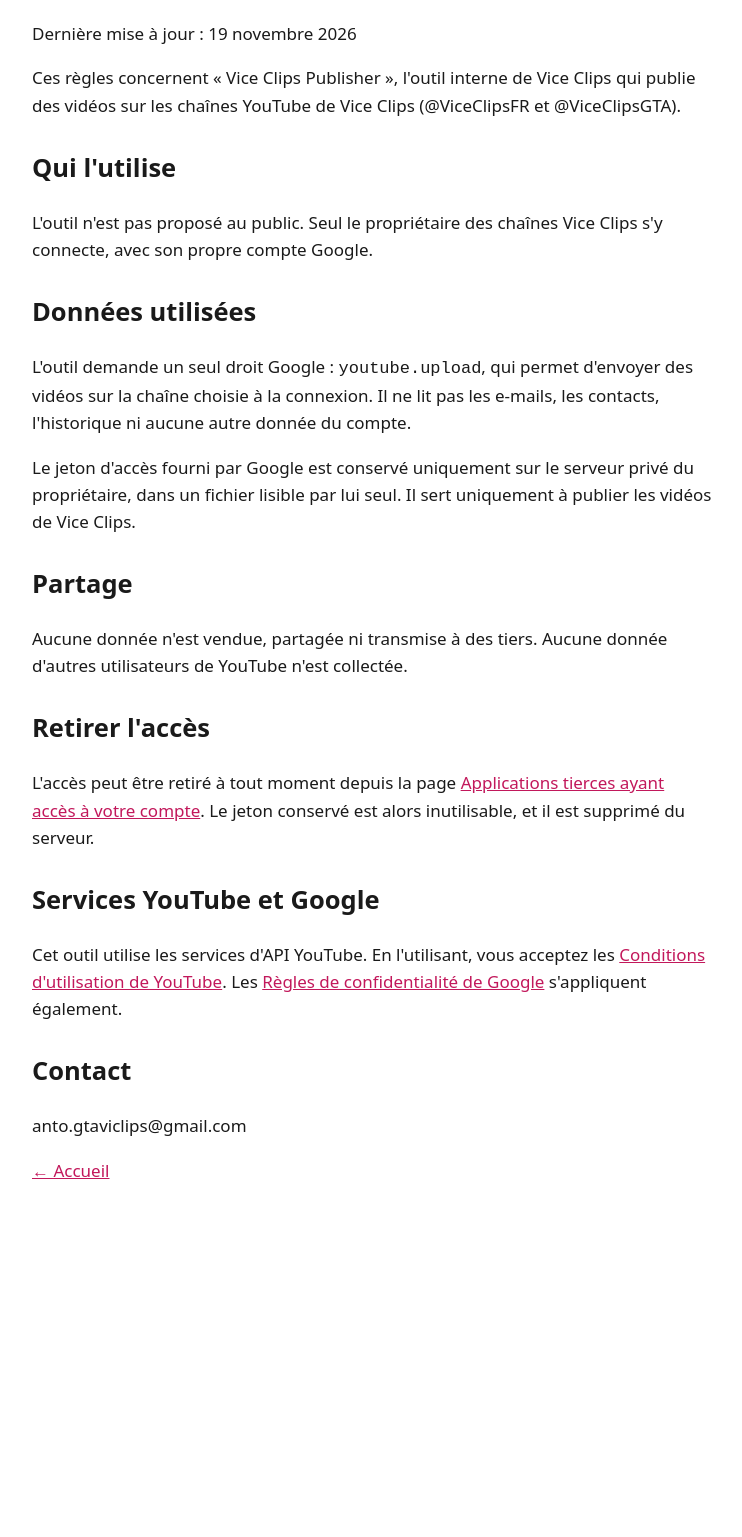
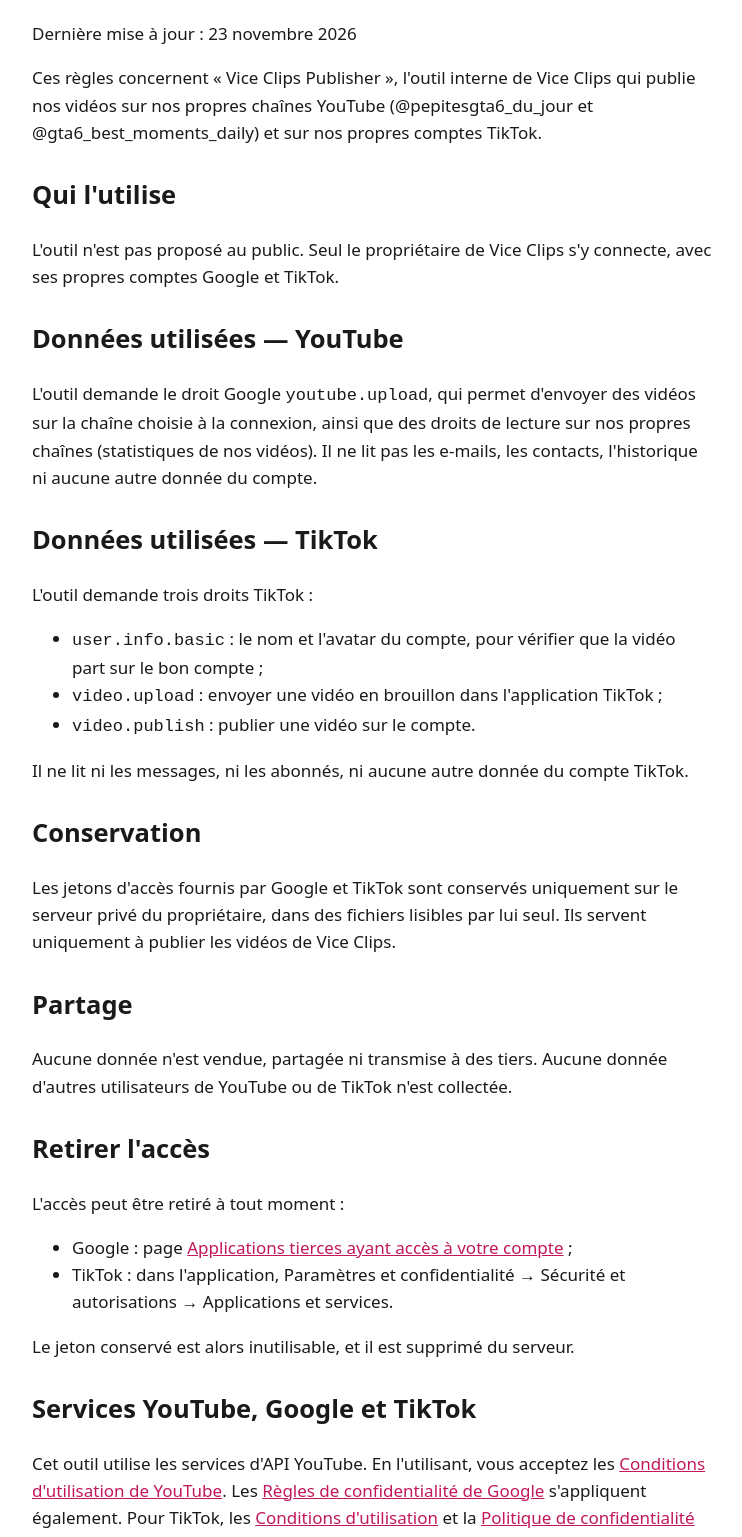
Before and after one commit to antogtaviclips/viceclips, a plain HTML site: page confidentialite.html in a window 1280 px wide. Shown: the part 97-1634 px from the top of the page, without its empty margins (268-1010 px from the left). Before the commit the page ends 1321 px from the top, so only its background shows below. Drawn offline with Linux system fonts and the light colour scheme.

Commit message:
Add files via upload

```diff
--- a/confidentialite.html
+++ b/confidentialite.html
@@ -8,40 +8,66 @@
   body { font: 17px/1.6 system-ui, sans-serif; max-width: 680px; margin: 40px auto; padding: 0 16px; color: #1a1a1a; background: #fff; }
   a { color: #c2185b; }
   h2 { margin-top: 28px; }
+  hr { margin: 48px 0 8px; border: 0; border-top: 1px solid #ddd; }
 </style>
 </head>
 <body>
 <h1>Règles de confidentialité</h1>
-<p>Dernière mise à jour : 19 novembre 2026</p>
+<p>Dernière mise à jour : 23 novembre 2026</p>
 
-<p>Ces règles concernent « Vice Clips Publisher », l'outil interne de Vice Clips qui publie des vidéos
-sur les chaînes YouTube de Vice Clips (@ViceClipsFR et @ViceClipsGTA).</p>
+<p>Ces règles concernent « Vice Clips Publisher », l'outil interne de Vice Clips qui publie nos vidéos
+sur nos propres chaînes YouTube (@pepitesgta6_du_jour et @gta6_best_moments_daily) et sur nos propres comptes TikTok.</p>
 
 <h2>Qui l'utilise</h2>
-<p>L'outil n'est pas proposé au public. Seul le propriétaire des chaînes Vice Clips s'y connecte, avec son propre compte Google.</p>
+<p>L'outil n'est pas proposé au public. Seul le propriétaire de Vice Clips s'y connecte, avec ses propres comptes Google et TikTok.</p>
 
-<h2>Données utilisées</h2>
-<p>L'outil demande un seul droit Google : <code>youtube.upload</code>, qui permet d'envoyer des vidéos sur la chaîne choisie
-à la connexion. Il ne lit pas les e-mails, les contacts, l'historique ni aucune autre donnée du compte.</p>
-<p>Le jeton d'accès fourni par Google est conservé uniquement sur le serveur privé du propriétaire, dans un fichier lisible par lui seul.
-Il sert uniquement à publier les vidéos de Vice Clips.</p>
+<h2>Données utilisées — YouTube</h2>
+<p>L'outil demande le droit Google <code>youtube.upload</code>, qui permet d'envoyer des vidéos sur la chaîne choisie
+à la connexion, ainsi que des droits de lecture sur nos propres chaînes (statistiques de nos vidéos).
+Il ne lit pas les e-mails, les contacts, l'historique ni aucune autre donnée du compte.</p>
+
+<h2>Données utilisées — TikTok</h2>
+<p>L'outil demande trois droits TikTok :</p>
+<ul>
+  <li><code>user.info.basic</code> : le nom et l'avatar du compte, pour vérifier que la vidéo part sur le bon compte ;</li>
+  <li><code>video.upload</code> : envoyer une vidéo en brouillon dans l'application TikTok ;</li>
+  <li><code>video.publish</code> : publier une vidéo sur le compte.</li>
+</ul>
+<p>Il ne lit ni les messages, ni les abonnés, ni aucune autre donnée du compte TikTok.</p>
+
+<h2>Conservation</h2>
+<p>Les jetons d'accès fournis par Google et TikTok sont conservés uniquement sur le serveur privé du propriétaire,
+dans des fichiers lisibles par lui seul. Ils servent uniquement à publier les vidéos de Vice Clips.</p>
 
 <h2>Partage</h2>
-<p>Aucune donnée n'est vendue, partagée ni transmise à des tiers. Aucune donnée d'autres utilisateurs de YouTube n'est collectée.</p>
+<p>Aucune donnée n'est vendue, partagée ni transmise à des tiers. Aucune donnée d'autres utilisateurs de YouTube ou de TikTok n'est collectée.</p>
 
 <h2>Retirer l'accès</h2>
-<p>L'accès peut être retiré à tout moment depuis la page
-<a href="https://myaccount.google.com/permissions">Applications tierces ayant accès à votre compte</a>.
-Le jeton conservé est alors inutilisable, et il est supprimé du serveur.</p>
+<p>L'accès peut être retiré à tout moment :</p>
+<ul>
+  <li>Google : page <a href="https://myaccount.google.com/permissions">Applications tierces ayant accès à votre compte</a> ;</li>
+  <li>TikTok : dans l'application, Paramètres et confidentialité → Sécurité et autorisations → Applications et services.</li>
+</ul>
+<p>Le jeton conservé est alors inutilisable, et il est supprimé du serveur.</p>
 
-<h2>Services YouTube et Google</h2>
+<h2>Services YouTube, Google et TikTok</h2>
 <p>Cet outil utilise les services d'API YouTube. En l'utilisant, vous acceptez les
 <a href="https://www.youtube.com/t/terms">Conditions d'utilisation de YouTube</a>.
-Les <a href="https://policies.google.com/privacy">Règles de confidentialité de Google</a> s'appliquent également.</p>
+Les <a href="https://policies.google.com/privacy">Règles de confidentialité de Google</a> s'appliquent également.
+Pour TikTok, les <a href="https://www.tiktok.com/legal/terms-of-service">Conditions d'utilisation</a> et la
+<a href="https://www.tiktok.com/legal/privacy-policy">Politique de confidentialité de TikTok</a> s'appliquent.</p>
 
 <h2>Contact</h2>
 <p>anto.gtaviclips@gmail.com</p>
 
-<p><a href="index.html">← Accueil</a></p>
+<hr>
+<h2>Privacy Policy (English summary)</h2>
+<p>Vice Clips Publisher is an internal tool that only posts Vice Clips' own videos to Vice Clips' own YouTube channels and TikTok accounts.
+It is not offered to the public. On TikTok it requests <code>user.info.basic</code>, <code>video.upload</code> and <code>video.publish</code>,
+used only to check the account and post our videos. Access tokens are stored only on the owner's private server and are never sold or shared.
+No data from other users is collected. Access can be revoked at any time in TikTok's or Google's settings.
+Contact: anto.gtaviclips@gmail.com</p>
+
+<p><a href="index.html">← Accueil</a> · <a href="conditions.html">Conditions d'utilisation</a></p>
 </body>
 </html>
```
Also changed, not shown: conditions.html (added, +57 -0 lines), index.html (+4 -4 lines).
